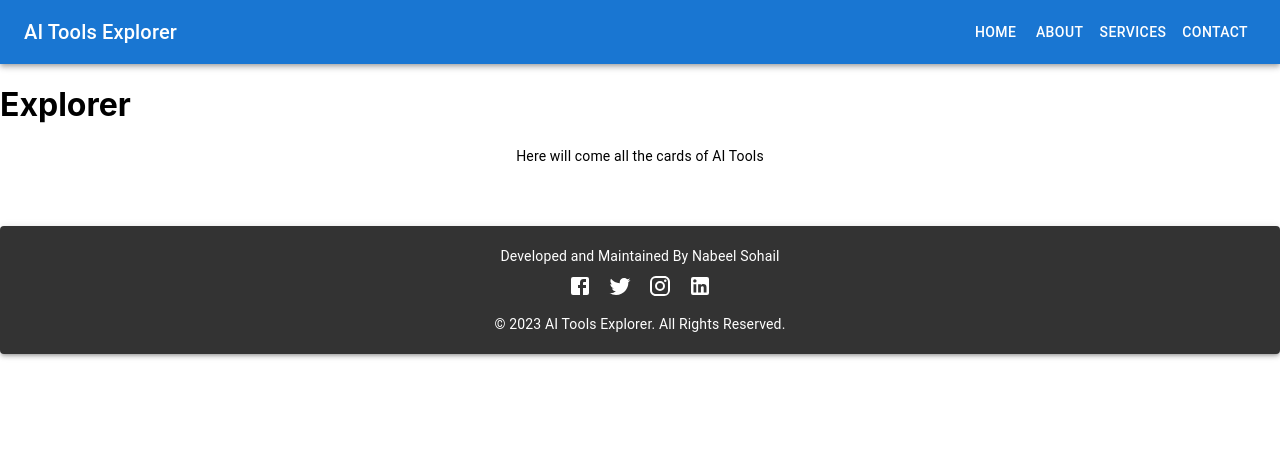
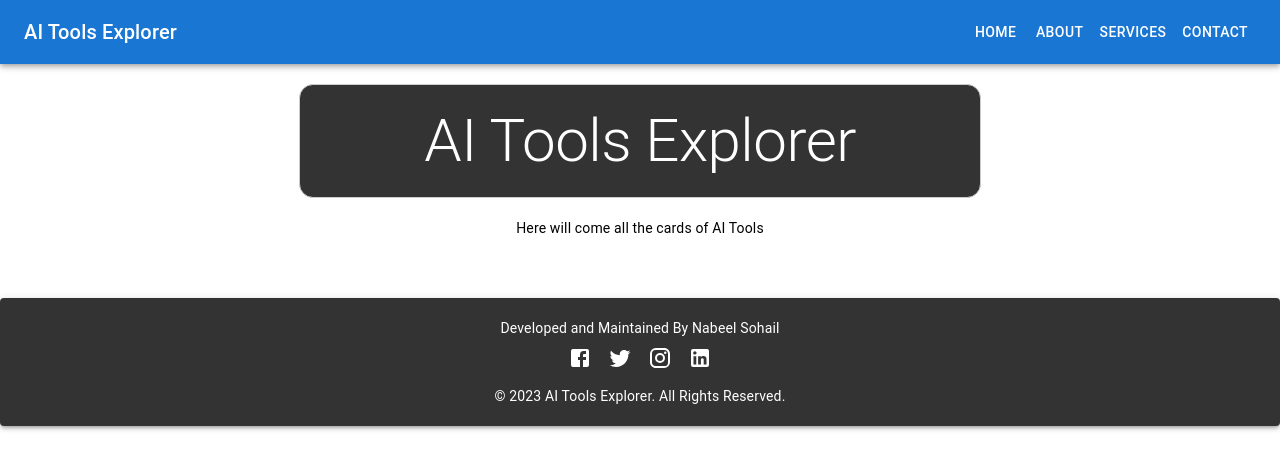
Before and after one commit to NabeelSohail-30/AI-Tools-Explorer, a React (Create React App) app in the folder client/myapp/: page /explorer in a window 1280 px wide. Shown: the top 470 px of the page. Built offline with nearby package versions, Linux system fonts and the light colour scheme.

Commit message:
done for now

```diff
--- a/client/myapp/src/components/explorer.jsx
+++ b/client/myapp/src/components/explorer.jsx
@@ -1,12 +1,32 @@
+import React from "react";
+import { Typography, Box } from "@mui/material";
+
 import Header from "./header";
 import FooterComponent from "./footer";
 import AItools from "./aitools";
 
 const Explorer = () => {
+  const containerStyle = {
+    backgroundColor: "#333",
+    color: "white",
+    padding: "20px",
+    margin: "20px auto",
+    border: "1px solid #ccc",
+    borderRadius: "14px",
+    width: "50%",
+  };
+
   return (
     <>
       <Header />
-      <h1>Explorer</h1>
+      <Box
+        style={containerStyle}
+        display={"flex"}
+        justifyContent={"center"}
+        textAlign={"center"}
+      >
+        <Typography variant="h2">AI Tools Explorer</Typography>
+      </Box>
       <AItools />
       <FooterComponent />
     </>
```
